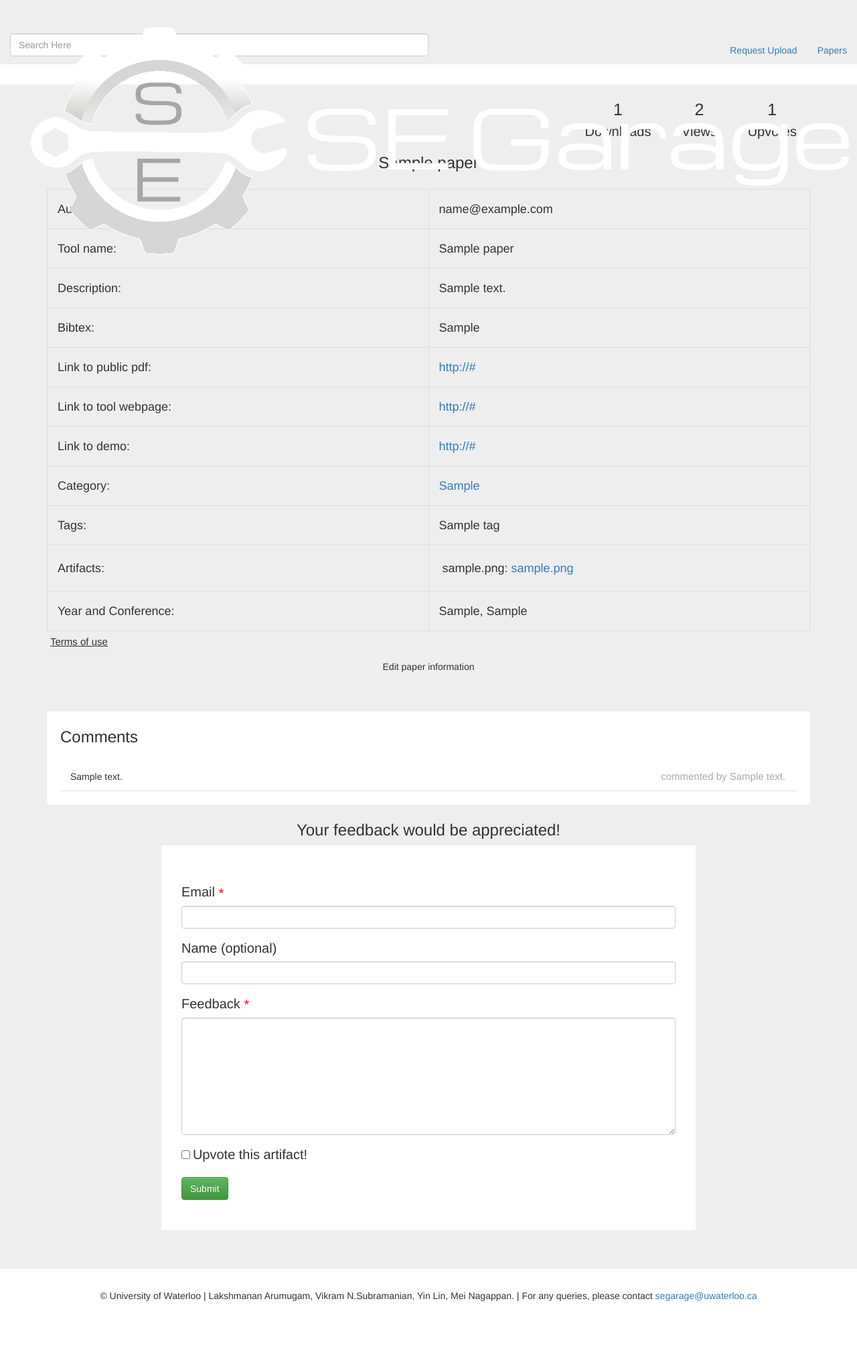
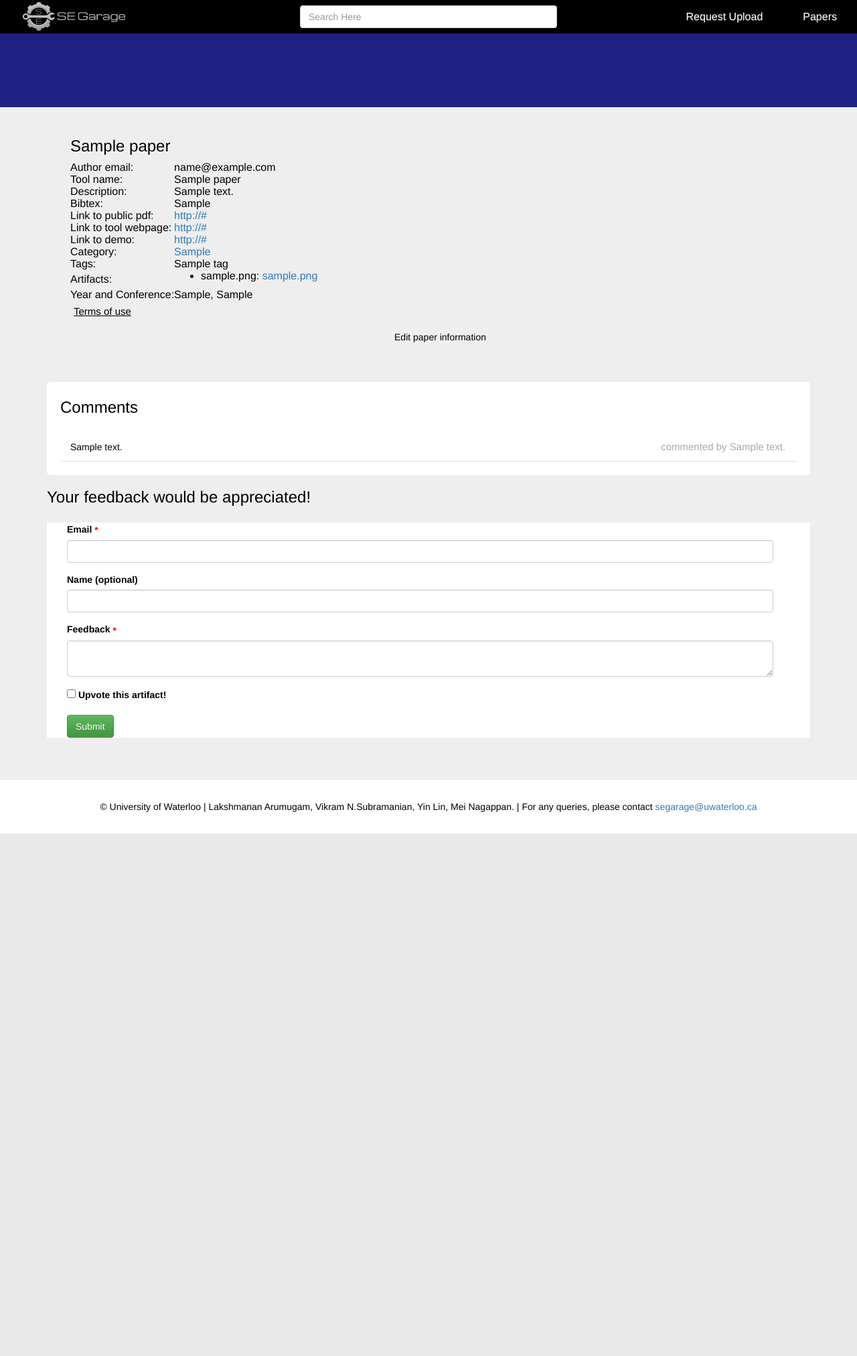
Before and after one commit to Laksh47/segarage, a Flask app: page /papers/1 in a window 1280 px wide. Shown: the whole page at 67% size. After the commit the page ends 1244 px from the top, so only its background shows below. Run offline with Flask 2, Linux system fonts and the light colour scheme; tables that the repository leaves empty hold one stand-in row (values such as "Sample post"); some libraries are stand-ins or nearby versions.

Commit message:
Update base.css

```diff
--- a/app/static/styles/base.css
+++ b/app/static/styles/base.css
@@ -1,76 +1,88 @@
 /* Bootstrap styles overridden here */
 
-.nav.nav-pills.pull-left {
-  font-size: 18px;
-  margin: 5px 0;
+body {
+  background-color: white;
+  color: black;
 }
 
-.nav-pills>li+li {
-  margin-left: 5px;
+/* Navbar */
+.navbar .container-fluid{
+  background-color:black;
 }
 
-label {
-  font-size: 20px;
-  font-weight: 400;
+.navbar .navbar-brand {
+    margin: 0;
+    padding: 0;
 }
 
-form {
-  margin: 0;
+.navbar .navbar-brand img {
+    padding-left:3rem;
+    height:50px;
+    max-height: 100%;
 }
 
-.form-control {
-  width: 50%;
+.navbar .navbar-brand img:hover{
+  opacity:0.75;
 }
 
-textarea.form-control {
-  min-height: 175px;
+.nav-search{
+  width:30%;
+  margin: auto;
+  position: absolute;
+  top: 0;
+  left: 0;
+  right: 0;
+  bottom: 0;
 }
 
-.form-group.required label:after {
-  content: ' *';
-  color: red;
-  vertical-align: middle;
+/* Unselected */
+.navbar .nav-item .nav-link{
+  color:white;
+  font-size:16px;
+  padding-right:3rem;
+  padding-left:3rem;
 }
 
-ul.nav.nav-pills.inline-middle a {
-  background-color: #c1c0c0;
-  color: white;
+/* Selected and Hover */
+.navbar .nav-item .nav-link:hover,
+.navbar .nav-item.active{
+  background-color:grey;
 }
 
-ul.nav.nav-pills.inline-middle .active a, ul.nav.nav-pills.inline-middle a:hover {
-  background-color: black;
+
+/* overall css */
+
+.inline-middle {
+  display: inline-block;
+  vertical-align: middle;
+  width: 49.5%;
 }
 
-/* Flask paginate CSS */
-.pagination-page-info {
-  padding: .6em;
-  padding-left: 0;
-  width: 40em;
-  margin: .5em;
-  margin-left: 0;
-  font-size: 18px;
-  padding-bottom: 0;
-  margin-bottom: 0;
+h2 {
+  margin-bottom: 30px;
 }
 
-.pagination-page-info b {
-  color: black;
-  background: #b7c5d6;
-  padding-left: 2px;
-  padding: .1em .25em;
-  font-size: 18px;
+/* unsure what this affects, may delete */
+/* th, td {
+  border: 1px solid;
+  padding: 5px;
 }
+td li {
+  list-style: none;
+  margin: 5px;
+}
+.wrap-file input[type=file] {
+  display: inline-block;
+  vertical-align: super;
+}
+.wrap-file .custom_dropdown {
+  display: inline-block;
+  vertical-align: super;
+}
+.searchbar-wrap {
+  text-align: right;
+} */
 
-.pagination ul {
-  padding: 0;
-  margin: 5px 0;
-}
-
-.pagination ul li {
-  display: inline-block;
-  margin: 0px 10px;
-  font-size: 20px;
-}
 
 /* Plus sign css */
 .circle {
@@ -108,56 +120,18 @@ ul.nav.nav-pills.inline-middle .active a, ul.nav.nav-pills.inline-middle a:hover
   z-index: 9;
 }
 
-/* overall css */
-.header {
-  padding: 5px 0px 5px 0px;
-  font-size: 16px;
-}
-
-.footer {
-  margin: 20px 0 50px 0;
-}
-
-.inline-middle {
-  display: inline-block;
-  vertical-align: middle;
-  width: 49.5%;
-}
-
-th, td {
-  border: 1px solid;
-  padding: 5px;
-}
-
-td li {
-  list-style: none;
-  margin: 5px;
-}
-
-.wrap-file input[type=file] {
-  display: inline-block;
-  vertical-align: super;
-}
-
-.wrap-file .custom_dropdown {
-  display: inline-block;
-  vertical-align: super;
-}
-
-.searchbar-wrap {
-  text-align: right;
-}
-
-
 /* AJAX form */
 
+/*
 .feedback_form_wrap {
   margin: 25px auto 0 auto;
   width: 70%;
 }
+*/
 
-.feedback_form_wrap h3 {
+.feedback_button_modal h3 {
   text-align: center;
+  font-size:36px;
 }
 
 .form_submission_msg {
@@ -169,12 +143,11 @@ td li {
 
 .feedback_form {
   background-color: white;
-  padding: 30px;
-  margin: 10px 0px;
+  padding-left:30px;
 }
 
 .feedback_form .form-control {
-  width: 100%;
+  width: 95%;
 }
 
 .loading {
@@ -187,94 +160,6 @@ td li {
 }
 
 /* Paper browsing app store UI */
-.papers {
-  display: flex;
-  flex-flow: row wrap;
-}
-
-.specific_paper {
-  border: 2px solid #d1dae2;
-  border-radius: 5px;
-  padding: 15px;
-  font-size: 20px;
-  cursor: pointer;
-  flex-grow: 1;
-  margin: 7px 7px 7px 0;
-  min-width: 300px;
-  min-height: 75px;
-  background-color: #d1dae2;
-}
-
-.specific_paper div {
-  text-overflow: ellipsis;
-  overflow: hidden;
-  width: 100%;
-}
-
-.specific_paper a.paper_link {
-  color: #545353;
-}
-
-.specific_paper a.paper_link:hover {
-  text-decoration: none;
-}
-
-.specific_paper:hover, .specific_paper:hover a.paper_link {
-  color: #1a1b1a;
-  border-color: black;
-}
-
-/* Table in specific paper page */
-.paper_info {
-  font-size: 20px;
-}
-
-.paper_info h3 {
-  text-align: center;
-  margin-bottom: 25px;
-}
-
-.terms {
-  font-size: 15px;
-  margin: 5px 0 0 5px;
-}
-
-.edit_button {
-  text-align: center;
-  margin-top: 10px;
-  margin-bottom: 50px;
-}
-
-.paper_info table {
-  table-layout: fixed;
-  width: 100%;
-}
-
-.paper_info td {
-  text-overflow: ellipsis;
-  overflow: hidden;
-}
-
-td.preserve-line-breaks {
-  white-space: pre-wrap;
-}
-
-.paper_info table, .paper_info th, .paper_info td {
-  border: 1px solid #ddd;
-  border-radius: 5px;
-  padding: 15px;
-  font-size: 18px;
-  line-height: 28px;
-}
-
-.paper_info table ul {
-  padding: 0;
-  margin: 0;
-}
-
-.paper_info table {
-  margin: 0px auto;
-}
 
 /* Modal CSS */
 
@@ -370,14 +297,324 @@ td.preserve-line-breaks {
 .custom_column {
   display: inline-block;
   text-align: center;
-  margin: 0px 20px;
+  margin: 0 20px;
 }
 
 .custom_column .count {
   font-size: 25px;
 }
 
-/* Comments */
+.or {
+  font-size: 20px;
+  color: #040404;
+  margin-bottom: 10px;
+}
+
+/* Mobile counts */
+.paper_info .counts {
+  text-align: center;
+  visibility: hidden;
+  display: none;
+}
+
+@media (max-width: 770px) {
+  /* Mobile css for navbar */
+  .navbar .navbar-brand img {
+    padding-left:5px;
+    padding-top:5px;
+    height:50px;
+    max-height: 100%;
+  }
+
+  .navbar-nav>li, .navbar-nav{
+    float: left !important;
+  }
+
+  .navbar-nav.navbar-right:last-child{
+    margin-right: -15px !important;
+  }
+
+  .navbar-right{
+    float: right !important;
+  }
+
+  .navbar .nav-item .nav-link{
+    font-size:14px;
+    padding-left:1.5rem;
+    padding-right:1.5rem;
+  }
+}
+
+/* Mobile CSS */
+@media (max-width: 45em) {
+
+  .or {
+    font-size: 16px;
+  }
+
+  .top-search {
+    visibility: hidden;
+    display: none;
+  }
+
+  .inline-middle {
+    width: auto;
+    display: block;
+  }
+
+  .searchbar.inline-middle {
+    display: inline-block;
+    width: 60%;
+  }
+
+  .form-control {
+    width: 90%;
+  }
+
+  .footer {
+    text-align: center;
+  }
+
+  .media-body .counts {
+    text-align: center;
+    visibility: hidden;
+    display: none;
+  }
+
+  .paper_info .counts {
+    text-align: center;
+    visibility: visible;
+    display: inline;
+  }
+
+  .custom_column {
+    margin: 0 20px 10px 20px;
+  }
+
+  /*
+  tr> td:first-child {
+    display: none;
+  }
+
+
+  td {
+    text-align: left;
+  }
+  */
+
+  /*
+  .feedback_form_wrap {
+    width: 90%;
+  }
+  */
+
+}
+
+
+/* .specific_paper:hover {
+  color: white;
+  border: 3px solid #f4f5f7;
+  font-size: 22px;
+} */
+
+/* Jumbotron/title block */
+.preview {
+  background-color: #1f2283;
+  color: white;
+  padding-top: 100px;
+  padding-bottom: 60px;
+  margin: 0;
+  text-align: center;
+}
+
+
+/* Paper browsing app store UI */
+.papers {
+  display: flex;
+  flex-flow: row wrap;
+}
+
+/* Sorting "navbar" */
+
+.sort_nav {
+  margin-top: 40px;
+  /* display: flex; */
+  text-align: center;
+}
+
+.sort_form {
+  height: 48px;
+  margin: 5px;
+  float: right;
+  display: flex;
+  align-items: center;
+}
+
+.sort_generic {
+  height: 34px;
+  margin-left: 10px;
+}
+
+/* Flask paginate CSS */
+
+.pagination {
+  margin: 5px;
+  float: left;
+}
+
+.pagination ul {
+  padding: 0;
+  margin: 5px 0;
+}
+
+.pagination ul li {
+  display: inline-block;
+  margin: 0px 10px;
+  font-size: 20px;
+}
+
+.pagination ul li a {
+  color: #fff;
+  cursor: pointer;
+}
+
+/* Design 2 */
+.specific_paper {
+  border: 2px solid #eeeeee;
+  border-radius: 0;
+  font-size: 20px;
+  cursor: pointer;
+  flex-grow: 1;
+  margin: 7px 7px 7px 0;
+  min-width: 300px;
+  min-height: 75px;
+  background-color: #eeeeee;
+  position: relative;
+  z-index: 0;
+}
+
+.specific_paper .paper_image {
+  float: left;
+  background-color: #1f2283;
+  color: #fff;
+  padding: 10px;
+  height: 120px;
+  width: 120px;
+  position: relative;
+}
+.specific_paper img {
+  height: 100px;
+  margin: auto;
+  position: absolute;
+  top: 0;
+  left: 0;
+  right: 0;
+  bottom: 0;
+
+}
+
+.paper_info {
+  margin-left: 35px;
+  margin-top: 25px;
+}
+.paper_info .top {
+  margin-left:98px;
+  padding: 10px;
+  background-color: #ddd;
+  /* border: 2px solid #e0e0e0; */
+  border-bottom: 1px;
+}
+
+.paper_info .title {
+  font-weight: bold;
+}
+.paper_info .name_year {
+  color: #626262;
+}
+
+.paper_info .bot {
+  padding: 10px 0 10px 10px;
+  color: #000;
+}
+
+/* Text color and hovering */
+
+.paper_info:hover .top, .paper_info:hover .bot{
+  color: #1a1b1a;
+  border-color: #030959;
+  text-decoration: none;
+}
+
+.specific_paper a.paper_link {
+  color: #414142;
+}
+
+
+
+/* Table in specific paper page */
+
+/* Styles elements in the preview jumbotron */
+.paper-top {
+  text-align:left;
+}
+.paper-top .media-object {
+  width:110px;
+  height:110px;
+  margin-right:20px;
+}
+
+.paper-top .col-lg-3 {
+  margin-top:20px;
+  font-size:25px;
+}
+
+.paper-top .col-lg-3 img{
+  padding-right:10px;
+  height:45px;
+  width:45px
+}
+
+.paper-top .media .info{
+  font-size:20px;
+}
+
+.paper-top .media-left div {
+  width:320px;
+}
+
+.paper-top h3{
+  font-size:33px;
+}
+
+/* Styles elements outside the preview jumbotron */
+.main-body h2, .sidebar h2 {
+  margin-top:0;
+  padding-top: 20px;
+  padding-bottom: 20px;
+  border-bottom: 1px solid #c4c4c4;
+}
+
+.main-body {
+  padding-right: 7rem;
+}
+
+.paper_info {
+  font-size: 20px;
+  background: #eee;
+}
+
+.terms {
+  font-size: 15px;
+  margin: 5px 0 0 5px;
+}
+
+.edit_button {
+  text-align: center;
+  margin-top: 10px;
+  margin-bottom: 50px;
+}
+
+/*Previous comments css */
 .comments {
   background-color: white;
   padding: 20px;
```
Also changed, not shown: other parts of app/static/styles/base.css (+65 -101 lines).
